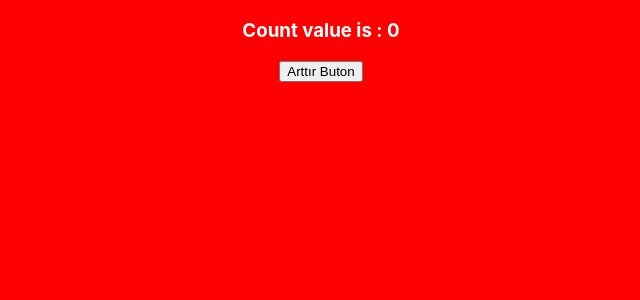
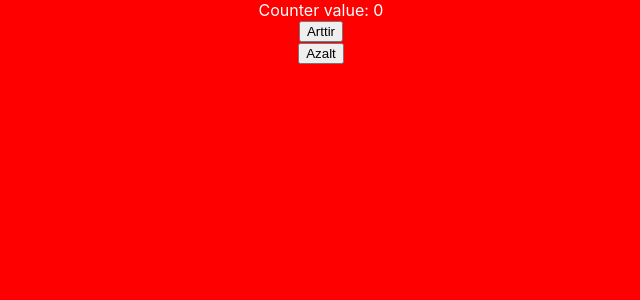
Before and after one commit to batuhansalkim/Im-working-on-react, a React (Create React App) app in the folder reactnew2/learnreact/: page / in a window 1280 px wide. Shown: the top 300 px of the page, without its empty margins (319-959 px from the left). Built offline with nearby package versions, Linux system fonts and the light colour scheme.

Commit message:
last update
last update

```diff
--- a/reactnew2/learnreact/src/App.js
+++ b/reactnew2/learnreact/src/App.js
@@ -1,12 +1,10 @@
 import './App.css';
-import Counter from './components/Counter';
+import FunctionalCounter from './components/FunctionalCounter';
 function App() {
   return (
     <div className="App">
 
-      <Counter>
-
-      </Counter>
+      <FunctionalCounter></FunctionalCounter>
 
 
 
--- /dev/null
+++ b/reactnew2/learnreact/src/components/FunctionalCounter.js
@@ -0,0 +1,19 @@
+import { useState } from "react";
+function FunctionalCounter(){
+    const [counter, setCounter] = useState(0);
+
+    const arttir = ()=>{
+        setCounter(counter +5);
+    }
+    const azalt = ()=>{
+        setCounter(counter - 5);
+    }
+
+  return <div>
+    <div>Counter value: {counter}</div>
+    <div><button onClick={arttir}>Arttir</button></div>
+    <div><button onClick={azalt}>Azalt</button></div>
+  </div>
+}
+
+export default FunctionalCounter;
```
